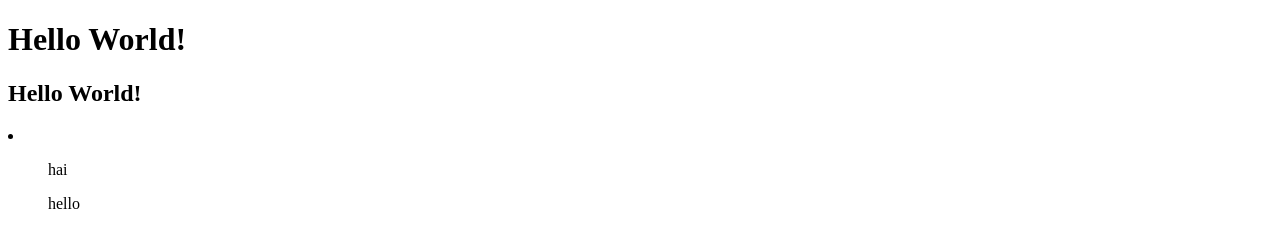
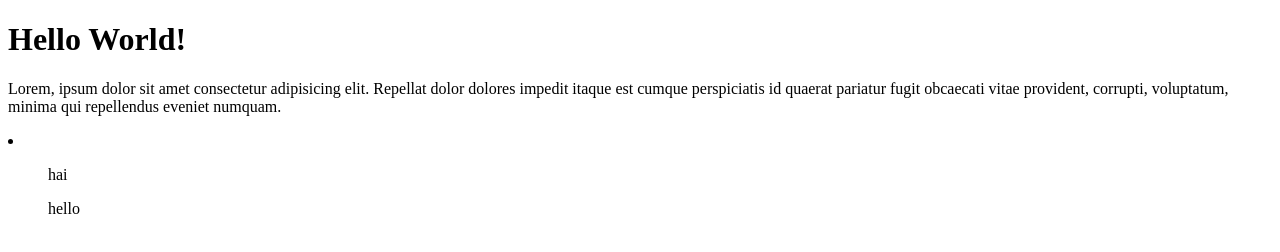
Before and after one commit to rivaldiwartekid/git-repo-test, a plain HTML site: page index.html in a window 1280 px wide. Drawn offline with Linux system fonts and the light colour scheme.

Commit message:
mengubah isi index.html

```diff
--- a/index.html
+++ b/index.html
@@ -5,7 +5,7 @@
 </head>
 <body>
     <h1>Hello World!</h1>
-    <h2>Hello World!</h2>
+    <p>Lorem, ipsum dolor sit amet consectetur adipisicing elit. Repellat dolor dolores impedit itaque est cumque perspiciatis id quaerat pariatur fugit obcaecati vitae provident, corrupti, voluptatum, minima qui repellendus eveniet numquam.</p>
     <li>
         <ul>hai</ul>
         <ul>hello</ul>
```
